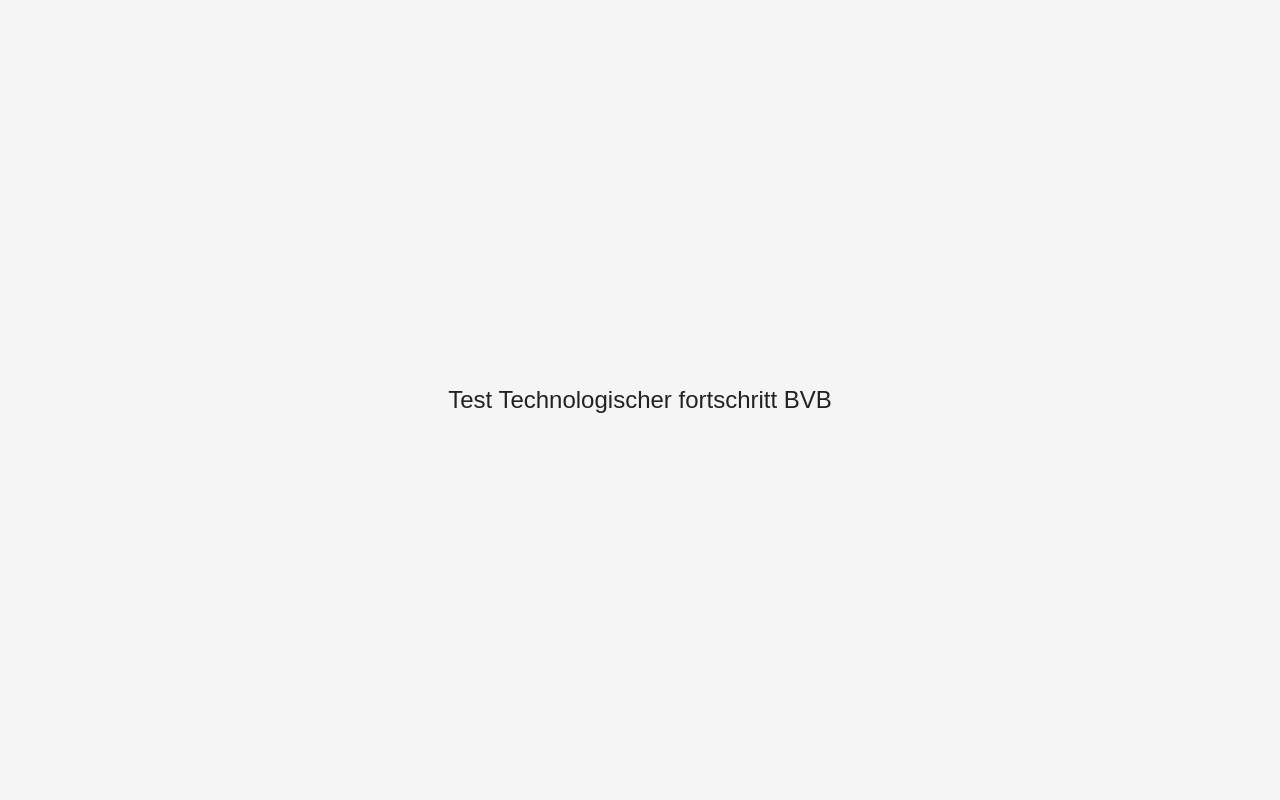
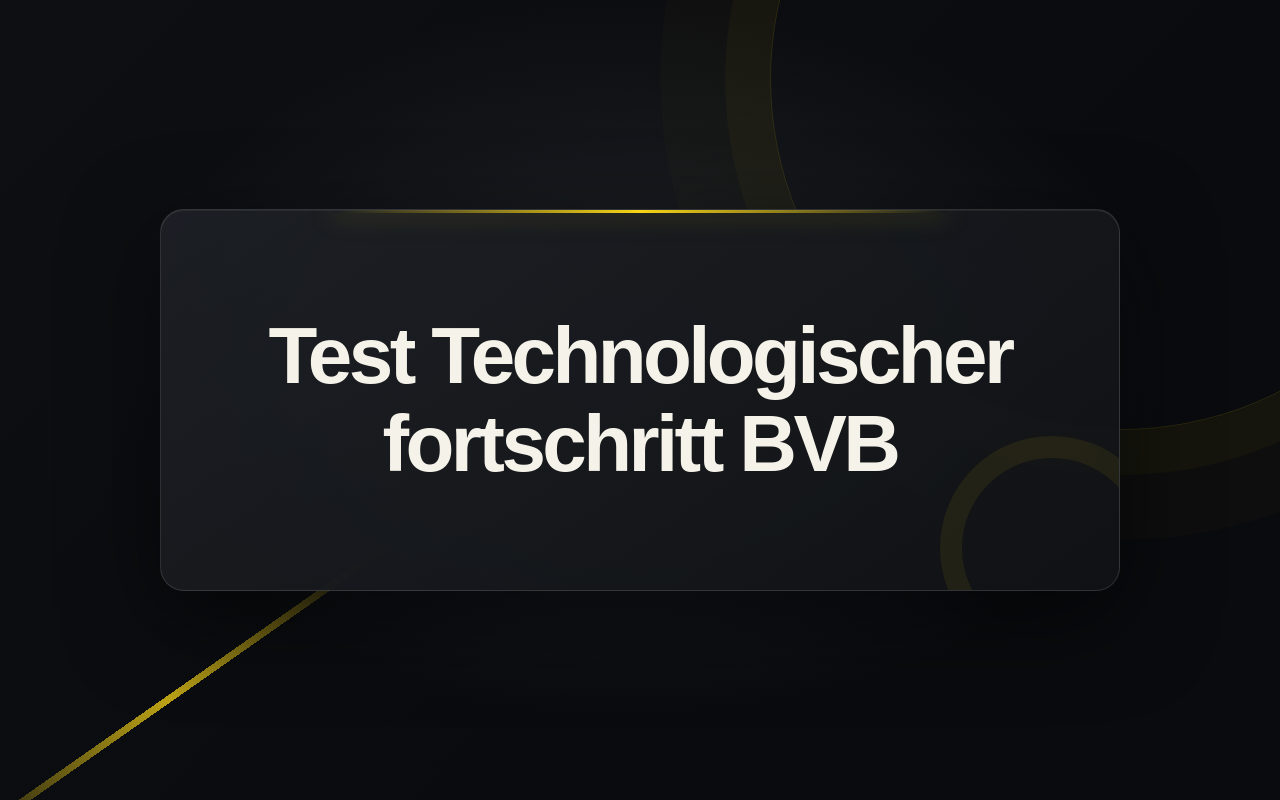
Before and after one commit to Just1nPG/TestWebsiteBVB, a plain HTML site: page index.html in a window 1280 px wide. Drawn offline with Linux system fonts and the light colour scheme.

Commit message:
Change language to German and update main structure

```diff
--- a/index.html
+++ b/index.html
@@ -1,22 +1,154 @@
 <!doctype html>
-<html lang="en">
+<html lang="de">
 <head>
   <meta charset="utf-8">
   <meta name="viewport" content="width=device-width, initial-scale=1">
   <title>Just1nPG</title>
+
   <style>
+    :root {
+      color-scheme: dark;
+      --yellow: #f7d417;
+      --background: #090b0e;
+      --text: #f5f3e9;
+    }
+
+    * {
+      box-sizing: border-box;
+    }
+
     body {
       min-height: 100vh;
+      min-height: 100svh;
       margin: 0;
       display: grid;
       place-items: center;
-      background: #f5f5f5;
-      color: #222;
-      font: 1.5rem Arial, sans-serif;
+      overflow: hidden;
+      padding: clamp(1.25rem, 5vw, 4rem);
+      background:
+        radial-gradient(ellipse at 50% 45%, #202329 0%, transparent 58%),
+        linear-gradient(135deg, #0d0f12, var(--background) 65%);
+      color: var(--text);
+      font-family: Arial, Helvetica, sans-serif;
+    }
+
+    body::before,
+    body::after {
+      position: fixed;
+      z-index: 0;
+      content: "";
+      pointer-events: none;
+    }
+
+    body::before {
+      width: min(72vw, 700px);
+      aspect-ratio: 1;
+      top: -34%;
+      right: -15%;
+      border: 1px solid rgb(247 212 23 / 14%);
+      border-radius: 50%;
+      box-shadow:
+        0 0 0 45px rgb(247 212 23 / 3%),
+        0 0 0 110px rgb(247 212 23 / 2%);
+    }
+
+    body::after {
+      width: 42vw;
+      height: 7px;
+      left: -8vw;
+      bottom: 12%;
+      transform: rotate(-35deg);
+      background: linear-gradient(90deg, transparent, var(--yellow), transparent);
+      opacity: 0.75;
+    }
+
+    main {
+      position: relative;
+      z-index: 1;
+      width: min(100%, 960px);
+      padding: clamp(2.5rem, 8vw, 6.5rem) clamp(1.5rem, 7vw, 5.5rem);
+      overflow: hidden;
+      border: 1px solid rgb(255 255 255 / 12%);
+      border-radius: 24px;
+      background: linear-gradient(145deg, rgb(29 32 37 / 94%), rgb(16 18 21 / 96%));
+      box-shadow:
+        0 28px 90px rgb(0 0 0 / 55%),
+        inset 0 1px rgb(255 255 255 / 6%);
+      text-align: center;
+      animation: rise-in 700ms ease-out both;
+    }
+
+    main::before {
+      position: absolute;
+      top: 0;
+      left: 18%;
+      width: 64%;
+      height: 3px;
+      content: "";
+      background: linear-gradient(90deg, transparent, var(--yellow), transparent);
+      box-shadow: 0 0 24px rgb(247 212 23 / 50%);
+    }
+
+    main::after {
+      position: absolute;
+      right: -45px;
+      bottom: -70px;
+      width: 180px;
+      aspect-ratio: 1;
+      content: "";
+      border: 22px solid rgb(247 212 23 / 7%);
+      border-radius: 50%;
+    }
+
+    h1 {
+      position: relative;
+      z-index: 1;
+      margin: 0;
+      color: var(--text);
+      font-size: clamp(2rem, 6.5vw, 5rem);
+      font-weight: 800;
+      line-height: 1.1;
+      letter-spacing: -0.045em;
+      text-wrap: balance;
+    }
+
+    h1::selection {
+      color: var(--background);
+      background: var(--yellow);
+    }
+
+    @keyframes rise-in {
+      from {
+        opacity: 0;
+        transform: translateY(18px);
+      }
+
+      to {
+        opacity: 1;
+        transform: translateY(0);
+      }
+    }
+
+    @media (max-width: 520px) {
+      main {
+        border-radius: 18px;
+      }
+    }
+
+    @media (prefers-reduced-motion: reduce) {
+      *,
+      *::before,
+      *::after {
+        animation-duration: 0.01ms !important;
+        animation-iteration-count: 1 !important;
+        scroll-behavior: auto !important;
+      }
     }
   </style>
 </head>
 <body>
-  <main>Test Technologischer fortschritt BVB</main>
+  <main>
+    <h1>Test Technologischer fortschritt BVB</h1>
+  </main>
 </body>
 </html>
```
